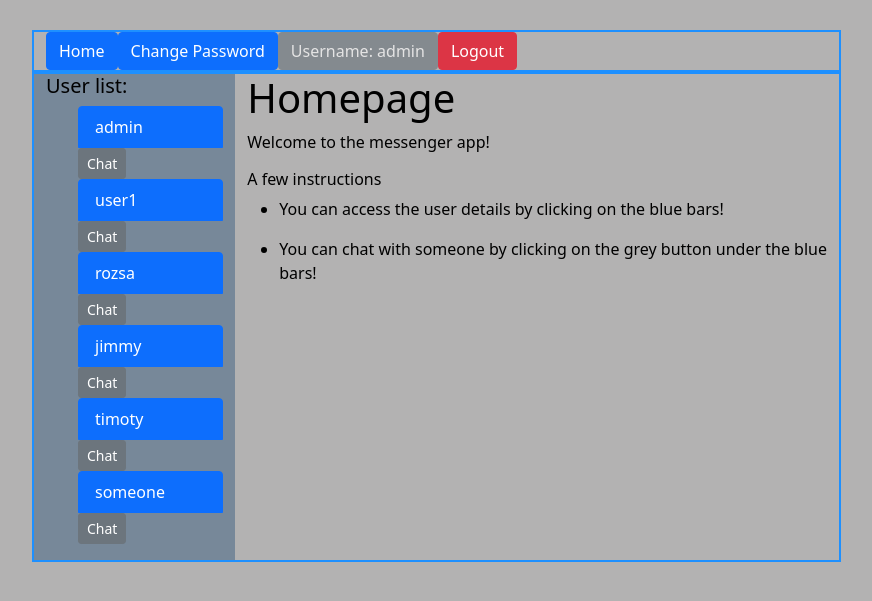
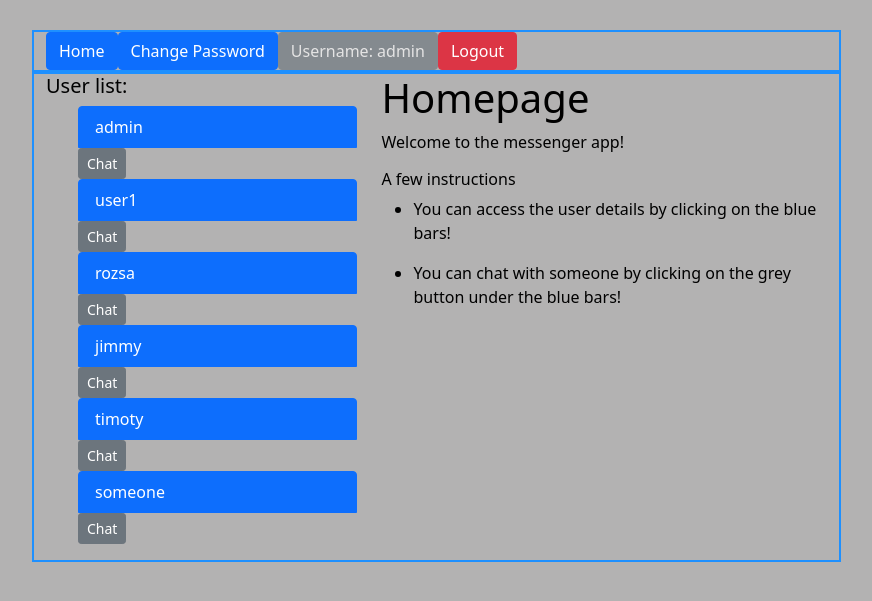
Before and after one commit to rozsanimrod/messenger, a Django app: page / in a window 1280 px wide. Shown: the top 601 px of the page, without its empty margins (68-940 px from the left). Run offline with Django 3.2, Linux system fonts and the light colour scheme; a user stored in the database is signed in; data comes from the database, SQL or seed files in the repository.

Commit message:
container

```diff
--- a/homepage/templates/homepage/home.html
+++ b/homepage/templates/homepage/home.html
@@ -8,7 +8,7 @@
             border: 2px solid dodgerblue;
         }
         .col_1 {
-            background: lightslategrey;
+
         }
     </style>
 
@@ -26,7 +26,7 @@
 
         <div class="container my-container">
             <div class="row ">
-            <div class="col-3 col_1" >
+            <div class="col-5 col_1" >
                 <h5>User list: </h5>
                     <ul>
                         {% for result in object_list %}
@@ -44,7 +44,7 @@
             </div>
 
 
-            <div class="col-9">
+            <div class="col-7">
                 <h1>Homepage</h1>
                 <p>Welcome to the messenger app!</p>
                 <h6>A few instructions</h6>
```
